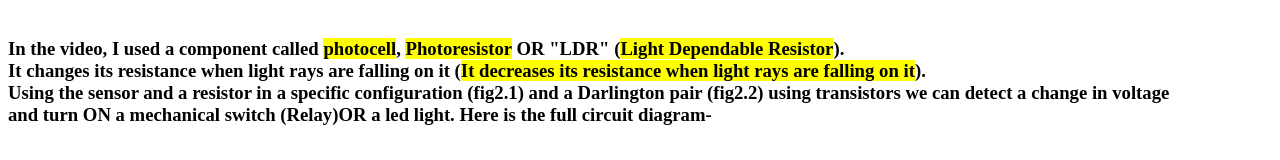
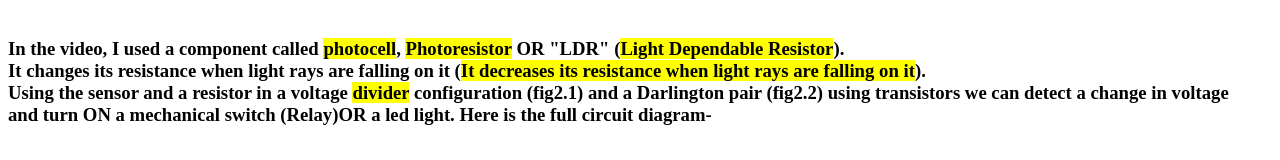
Before and after one commit to Arnav202/Article, a plain HTML site: page index.html in a window 1280 px wide. Shown: the part 445-605 px from the top of the page. Drawn offline with Linux system fonts and the light colour scheme; grey boxes are pictures that could not be loaded.

Commit message:
Update index.html

```diff
--- a/index.html
+++ b/index.html
@@ -10,7 +10,7 @@
 <h3>
 In the video, I used a component called <mark>photocell</mark>, <mark>Photoresistor</mark> OR "LDR" (<mark>Light Dependable Resistor</mark>).<br>
 It changes its resistance when light rays are falling on it (<mark>It decreases its resistance when light rays are falling on it</mark>).<br>
-Using the sensor and a resistor in a specific configuration (fig2.1) and a Darlington pair (fig2.2) using transistors we can detect a change in voltage<br>
+Using the sensor and a resistor in a voltage <mark>divider</mark> configuration (fig2.1) and a Darlington pair (fig2.2) using transistors we can detect a change in voltage<br>
 and turn ON a mechanical switch (Relay)OR a led light. Here is the full circuit diagram-</h3><br>
 <img src="img/Sc1.jpg" height="300"><br>full schematic<br>
 
```
